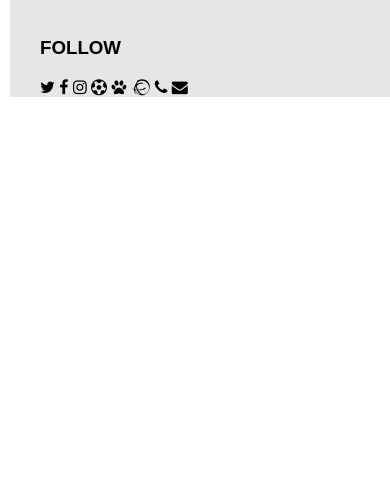
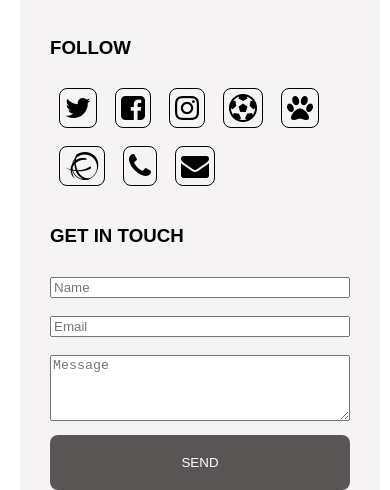
Before and after one commit to livrocky/HTML-15--cao-, a plain HTML site: page index.html in a window 390 px wide. Shown: the part 2438-2928 px from the top of the page. Before the commit the page ends 2535 px from the top, so only its background shows below. Drawn offline with Linux system fonts and the light colour scheme.

Commit message:
mobile done

```diff
--- a/css/style.css
+++ b/css/style.css
@@ -34,11 +34,9 @@
 }
 
 .footer {
-  margin: 0px 40px 0px 40px;
-  background-color: rgb(230, 230, 230);
-  margin-left: 10px;
+  background-color: rgb(245, 243, 243);
+  margin-left: 20px;
   margin-right: 10px;
-  width: 100%;
 }
 
 .footer-title {
@@ -48,6 +46,40 @@
 .contacts {
   padding-top: 40px;
   padding-left: 30px;
+  padding-right: 30px;
+}
+
+.icons {
+  display: flex;
+  flex-wrap: wrap;
+}
+
+.social-icons {
+  font-size: 28px;
+
+  padding: 5px;
+  margin: 9px;
+  border: 1px solid black;
+  border-radius: 0.5rem;
+}
+
+.footer-title2 {
+  padding-top: 30px;
+  padding-bottom: 30px;
+}
+
+.get-in-touch {
+  width: 100%;
+}
+
+button {
+  background-color: rgb(89, 85, 85);
+  color: white;
+  width: 100%;
+  padding: 20px;
+  margin-top: 10px;
+  border: 0px;
+  border-radius: 0.5rem;
 }
 
 @media screen and (min-width: 480px) {
@@ -66,3 +98,23 @@
     width: 70%;
   }
 }
+
+@media screen and (min-width: 1000px) {
+  .main-icons {
+    display: flex;
+    flex-wrap: wrap;
+    padding-left: 60px;
+    padding-right: 60px;
+  }
+
+  .img1,
+  .img2,
+  .img3,
+  .img4,
+  .img5,
+  .img6 {
+    width: 80%;
+    height: auto;
+    margin-bottom: 10px;
+  }
+}
--- a/index.html
+++ b/index.html
@@ -46,16 +46,30 @@
         <div class="contacts">
             <h3 class="footer-title">FOLLOW</h3>
             <div class="icons">
-                <i class="fa fa-twitter" aria-hidden="true"></i>
-                <i class="fa fa-facebook" aria-hidden="true"></i>
-                <i class="fa fa-instagram" aria-hidden="true"></i>
-                <i class="fa fa-futbol-o" aria-hidden="true"></i>
-                <i class="fa fa-paw" aria-hidden="true"></i>
-                <i class="fa fa-ravelry" aria-hidden="true"></i>
-                <i class="fa fa-phone" aria-hidden="true"></i>
-                <i class="fa fa-envelope" aria-hidden="true"></i>
+                <i class="social-icons fa fa-twitter" aria-hidden="true"></i>
+                <i class="social-icons fa fa-facebook-square" aria-hidden="true"></i>
+                <i class="social-icons fa fa-instagram" aria-hidden="true"></i>
+                <i class="social-icons fa fa-futbol-o" aria-hidden="true"></i>
+                <i class="social-icons fa fa-paw" aria-hidden="true"></i>
+                <i class="social-icons fa fa-ravelry" aria-hidden="true"></i>
+                <i class="social-icons fa fa-phone" aria-hidden="true"></i>
+                <i class="social-icons fa fa-envelope" aria-hidden="true"></i>
 
             </div>
+            <h3 class="footer-title2">GET IN TOUCH</h3>
+            <form action="#">
+                <label for="name>">
+                    <form action="/action_page.php">
+                        <label for="fname"></label>
+                        <input class="get-in-touch" placeholder="Name" type="text" id="fname" name="fname"><br><br>
+                        <label for="email"></label>
+                        <input class="get-in-touch" placeholder="Email" type="email" id="email" name="email"><br><br>
+                        <textarea class="get-in-touch" placeholder="Message" id="w3review" name="w3review" rows="4"
+                            cols="auto"></textarea>
+
+                        <button>SEND</button>
+
+
         </div>
     </footer>
 
```
